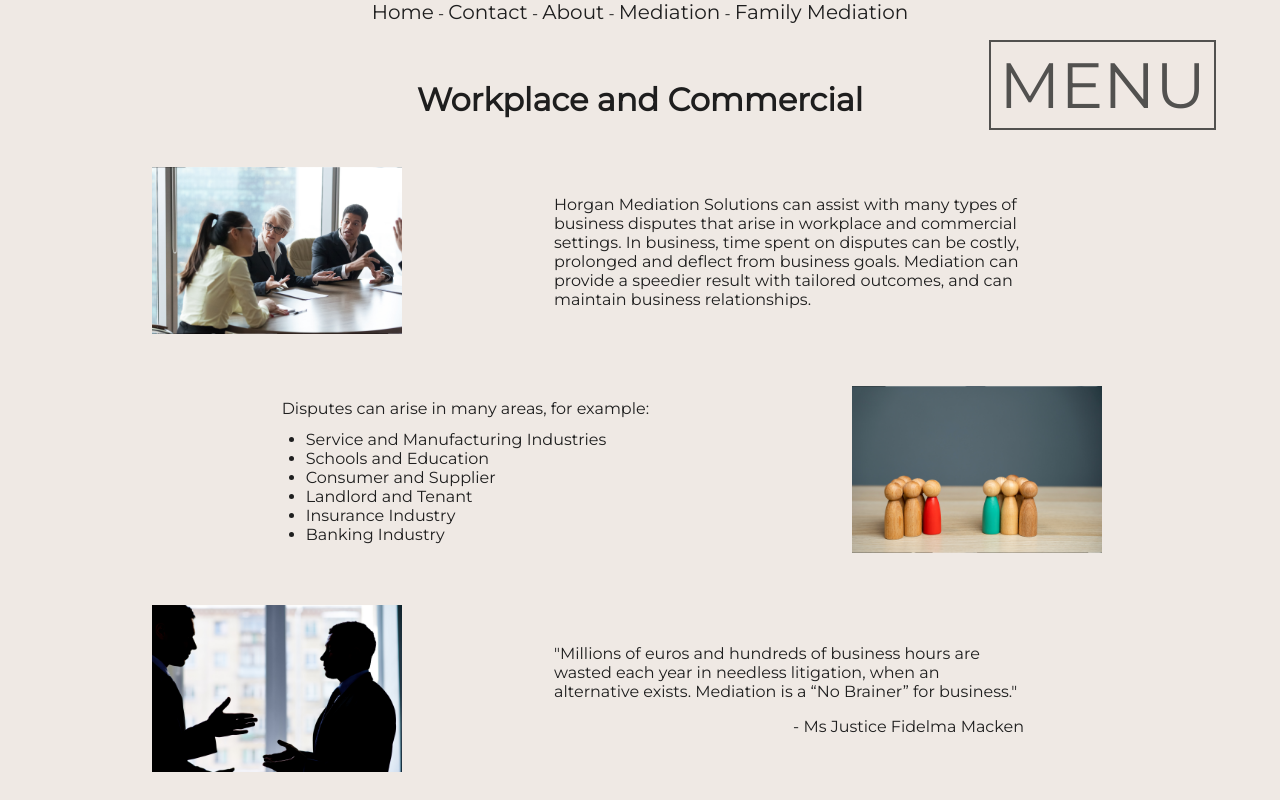
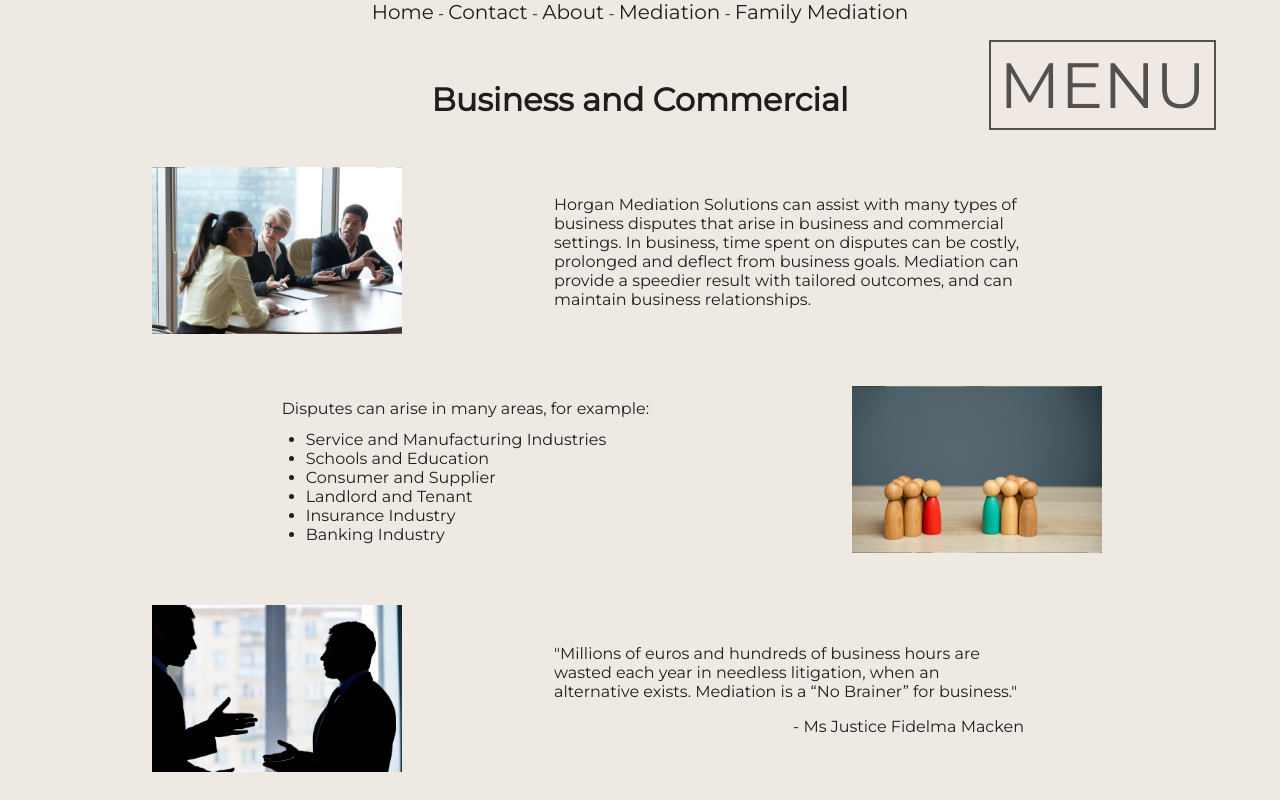
Before and after one commit to gondooley/horgan-mediation, a Next.js app: page /mediation in a window 1280 px wide. Built offline with nearby package versions, Linux system fonts and the light colour scheme.

Commit message:
Workplace and Commercial changed to Business and Commercial everywhere

```diff
--- a/components/menu/menuInfo.js
+++ b/components/menu/menuInfo.js
@@ -13,7 +13,7 @@ const menuInfo = [
   },
   { 'item': menuItem('About', '/about') },
   { 'item': menuItem('Mediation', '/mediation-general') },
-  { 'item': menuItem('Workplace and Commercial', '/mediation') },
+  { 'item': menuItem('Business and Commercial', '/mediation') },
   { 'item': menuItem('Family Mediation', '/family') },
 ];
 
--- a/pages/mediation.js
+++ b/pages/mediation.js
@@ -3,7 +3,7 @@ import { LandscapeView, PortraitView } from '@/utilities/viewportSizeHook';
 import PageWithMenu from '@/components/menu/PageWithMenu';
 import MIIWithNavFooter from '@/components/footer/MIIWIthNavFooter';
 import Navigation from '@/components/menu/Navigation';
-import text from '../text/workplaceAndCommercial.json'
+import text from '../text/businessAndCommercial.json'
 
 const MainHeading = ({ headingText }) => {
   return (
--- a/text/workplaceAndCommercial.json
+++ b/text/businessAndCommercial.json
@@ -1,6 +1,6 @@
 {
-  "title": "Workplace and Commercial",
-  "wac01": "Horgan Mediation Solutions can assist with many types of business disputes that arise in workplace and commercial settings. In business, time spent on disputes can be costly, prolonged and deflect from business goals. Mediation can provide a speedier result with tailored outcomes, and can maintain business relationships.",
+  "title": "Business and Commercial",
+  "wac01": "Horgan Mediation Solutions can assist with many types of business disputes that arise in business and commercial settings. In business, time spent on disputes can be costly, prolonged and deflect from business goals. Mediation can provide a speedier result with tailored outcomes, and can maintain business relationships.",
   "heading1": "Business and Commercial",
   "wac02": {
     "intro": "Disputes can arise in many areas, for example:",
```
Also changed, not shown: pages/contact.js (+5 -4 lines).
